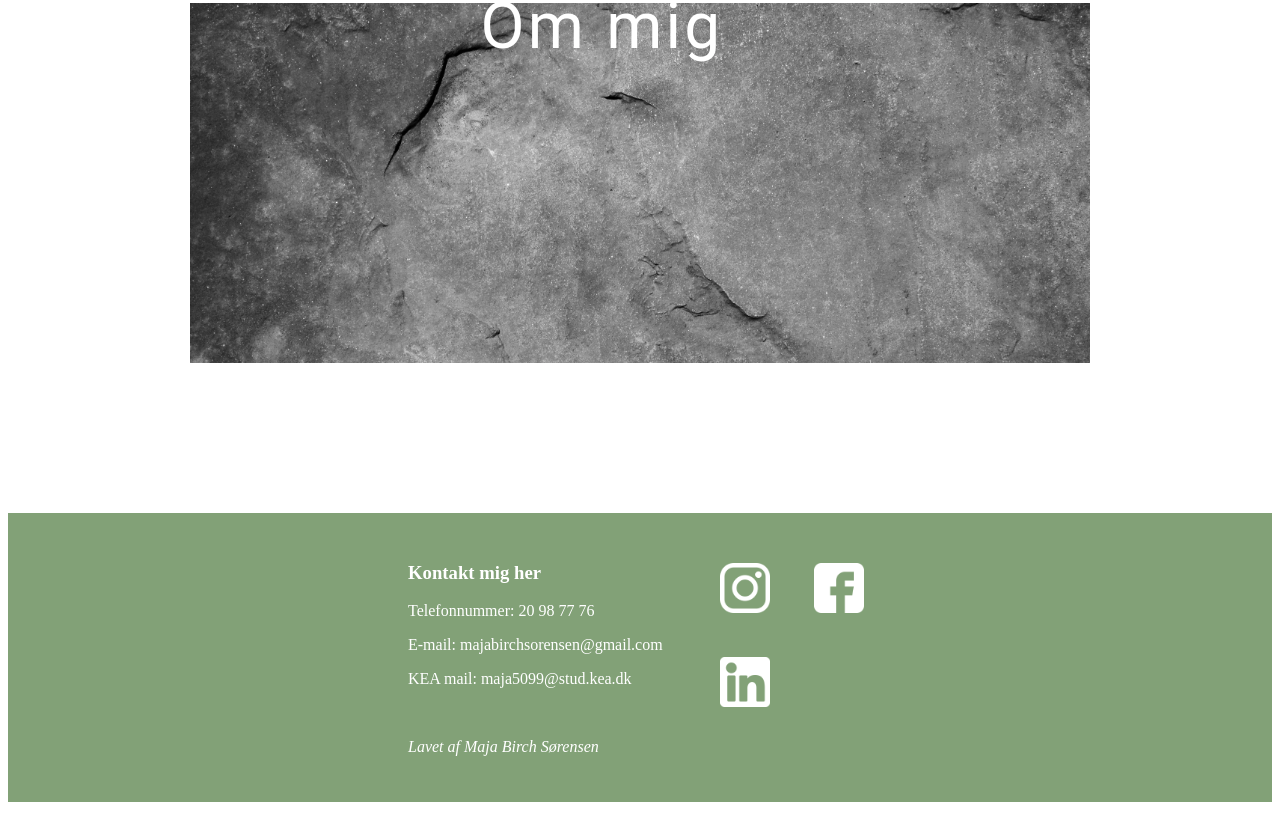
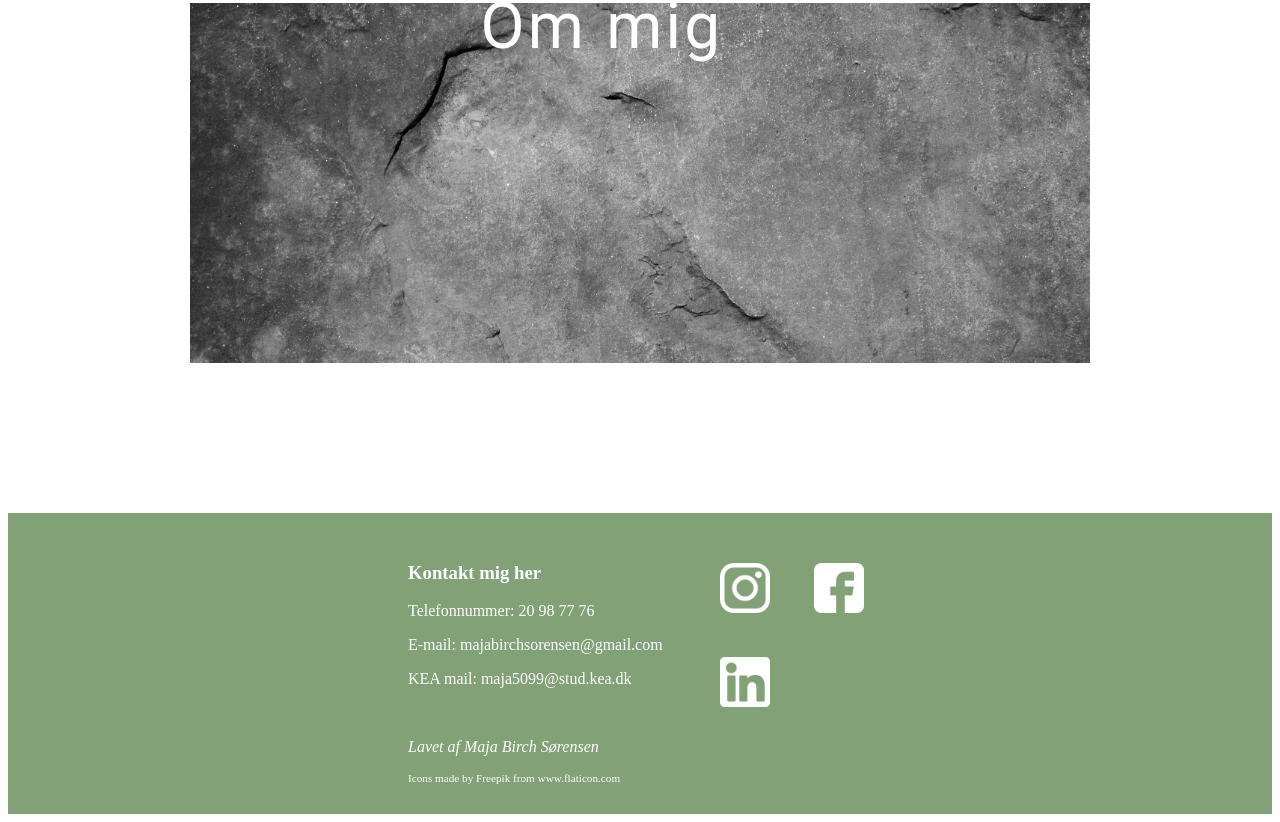
Before and after one commit to maja5099/portfolio2021, a plain HTML site: page index.html in a window 1280 px wide. Shown: the part 2097-2919 px from the top of the page. Drawn offline with Linux system fonts and the light colour scheme; a web font is replaced by a local one.

Commit message:
logo credit sat ind

```diff
--- a/index.html
+++ b/index.html
@@ -139,6 +139,13 @@
           <p>KEA mail: maja5099@stud.kea.dk</p>
           <br />
           <p><i>Lavet af Maja Birch Sørensen</i></p>
+          <div class="credit">
+            Icons made by
+            <a href="https://www.freepik.com" title="Freepik">Freepik</a> from
+            <a href="https://www.flaticon.com/" title="Flaticon"
+              >www.flaticon.com</a
+            >
+          </div>
         </div>
         <div class="col">
           <a
--- a/style.css
+++ b/style.css
@@ -528,3 +528,15 @@ figure {
   padding-top: 30px;
   padding-bottom: 30px;
 }
+
+/*****LOGO CREDIT*****/
+.credit {
+  font-family: "Futura PT book";
+  font-size: 0.7rem;
+}
+
+.credit a {
+  text-decoration: none;
+  list-style: none;
+  color: white;
+}
```
Also changed, not shown: ommig.html (+7 -0 lines), tema2.html (+7 -0 lines), tema3.html (+7 -0 lines), tema4.html (+7 -0 lines), tema5.html (+7 -0 lines).
